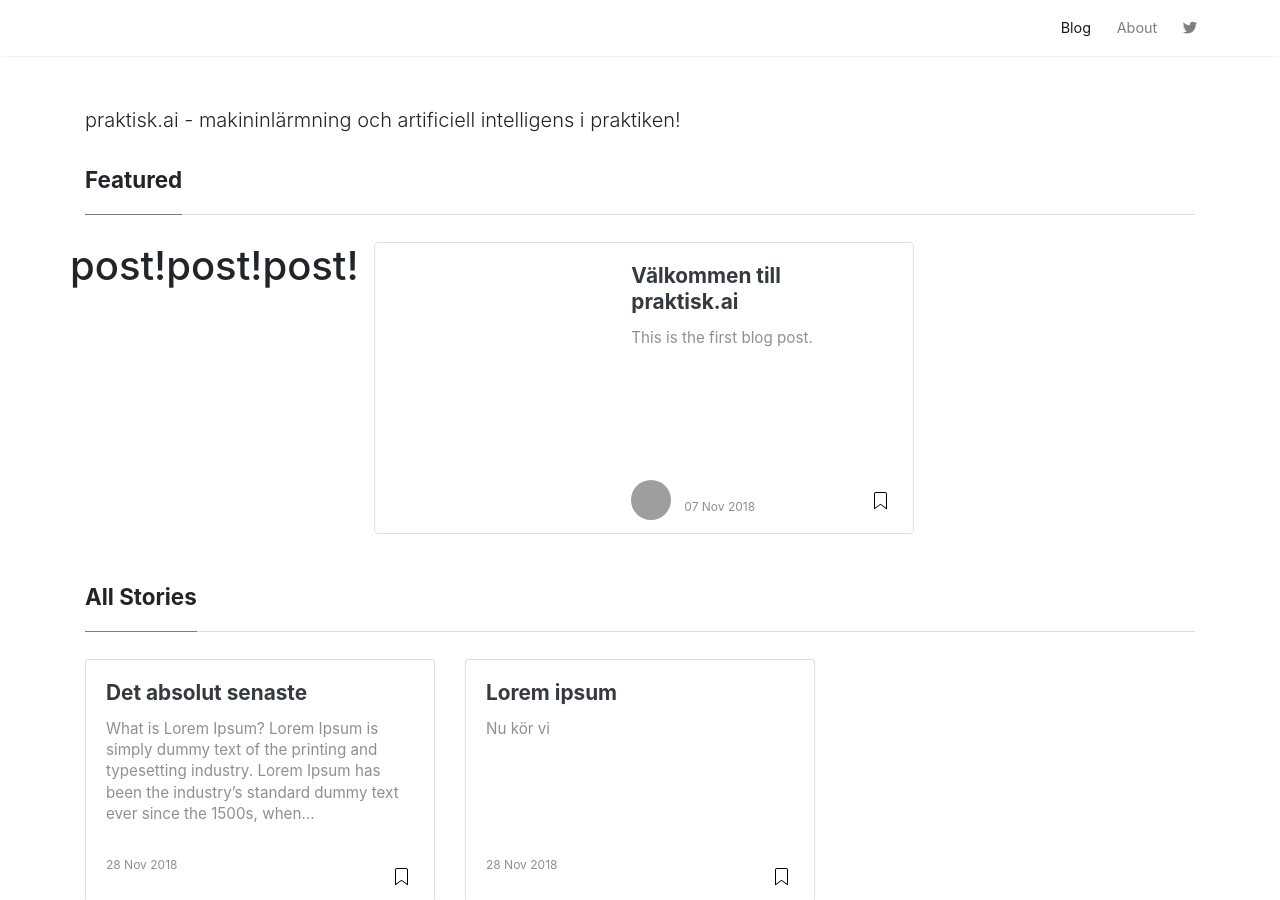
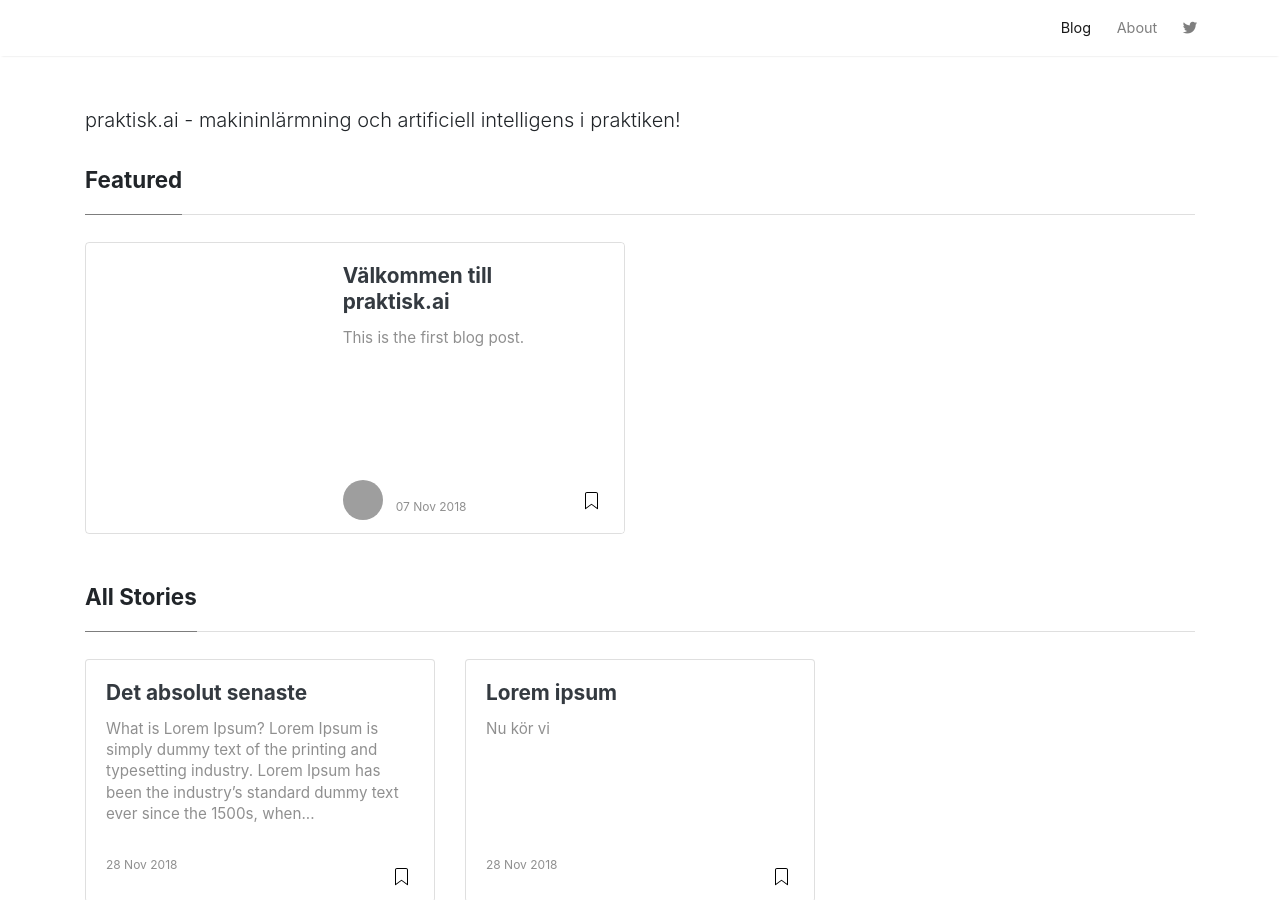
Before and after one commit to praktisk-ai/siteleaf-web, a Jekyll site: the page built from index.html, in a window 1280 px wide and 900 px high. Built offline with Jekyll 4.4.1, drawn with Linux system fonts in a browser that asks for light colours; nearby versions of some CDN libraries; the list of posts is cut into pages by our own code; comment, search, counter and statistics services are not loaded; grey boxes are pictures that could not be loaded.

Commit message:
Removed debug text.

```diff
--- a/index.html
+++ b/index.html
@@ -14,8 +14,6 @@ layout: default
     <div class="row">
 
     {% for post in site.posts %}
-        <h1>post!</h1>
-
         {% if post.featured == true %}
 
             {% include featuredbox.html %}
```
